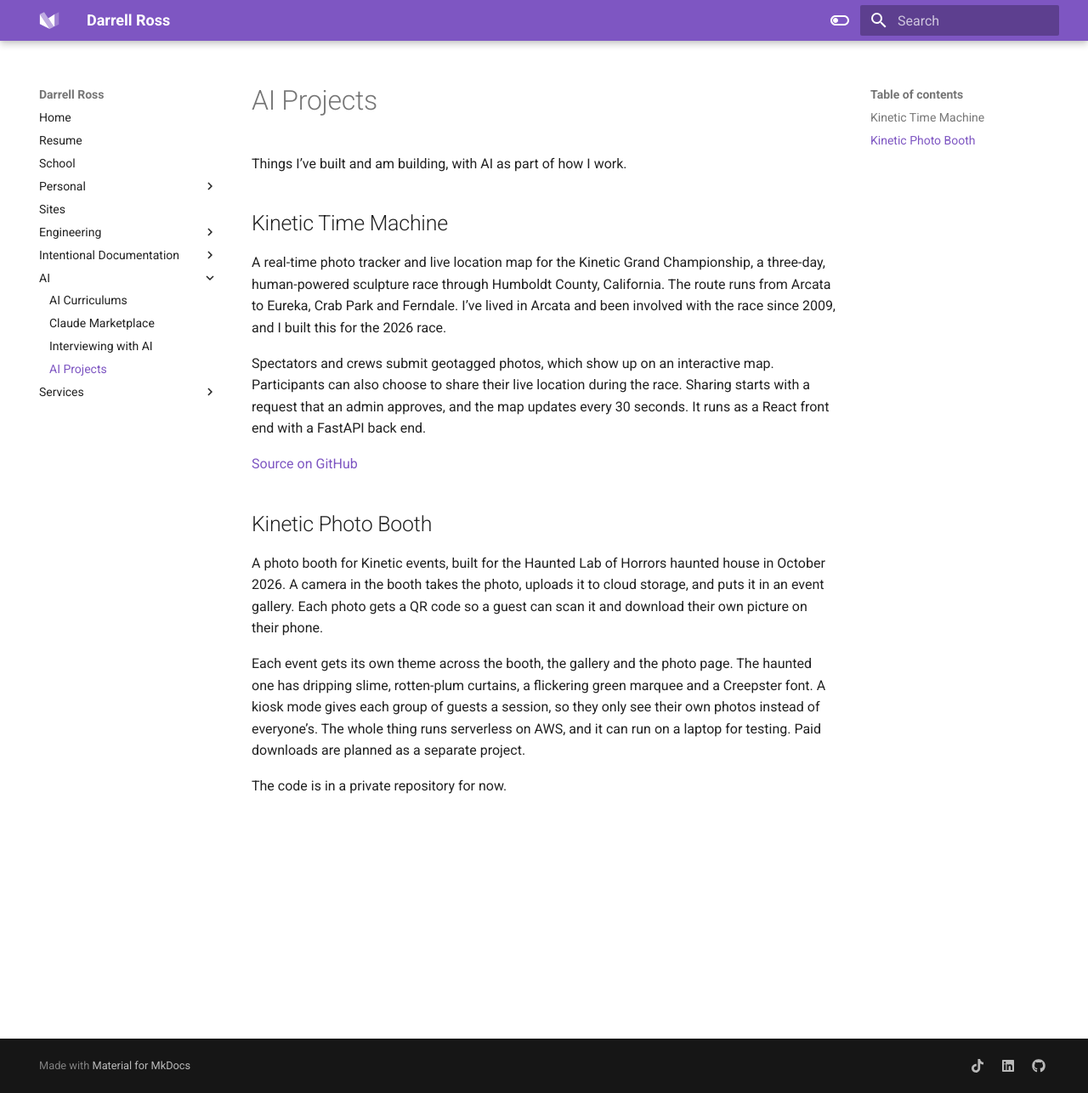
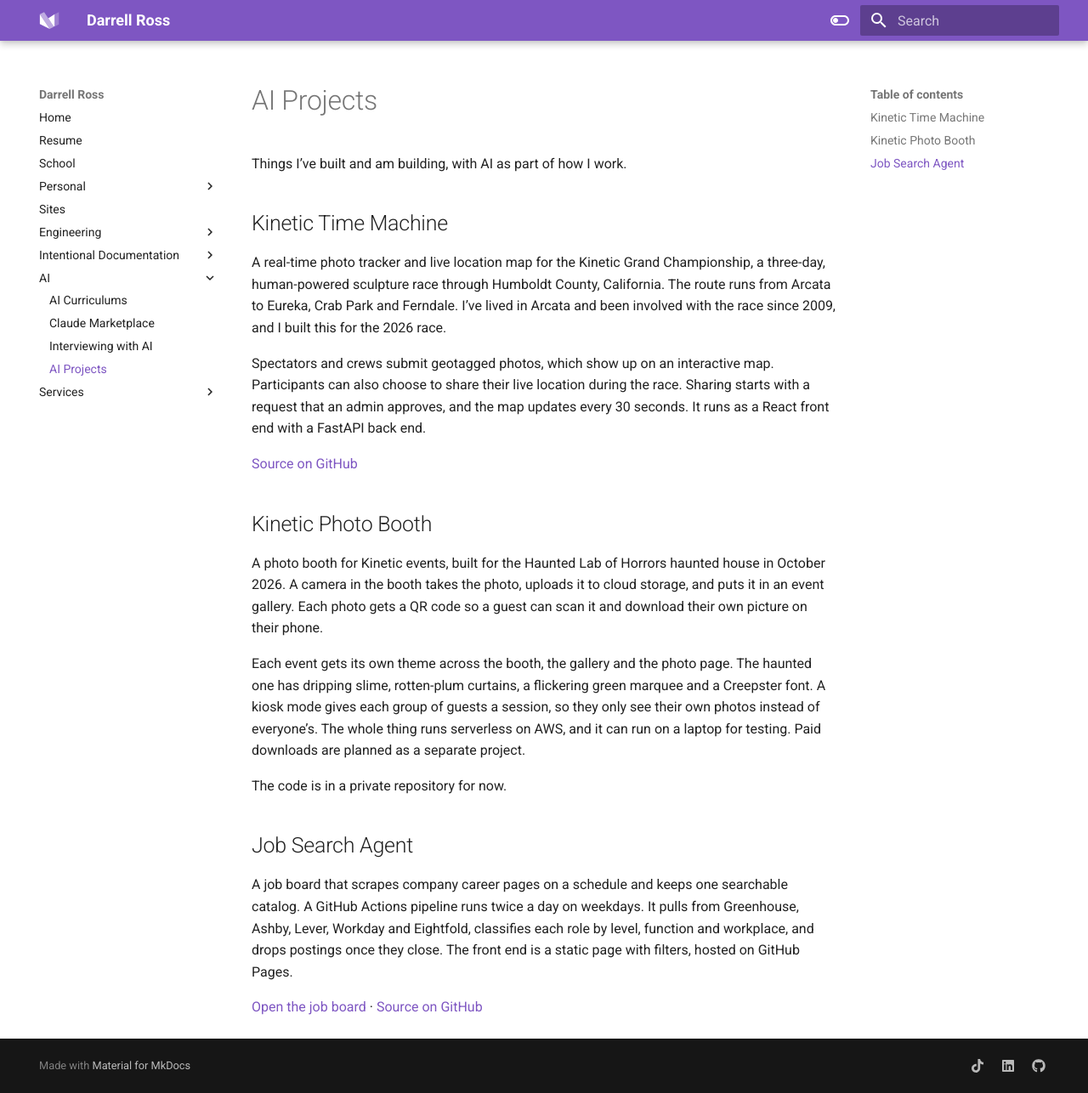
Before and after one commit to eukota/eukota.github.io, an MkDocs documentation site: the page built from docs/ai/projects.md, in a window 1280 px wide and 1286 px high. Shown: the whole window at 85% size. Built offline with MkDocs 1.6.1 and Material for MkDocs 9.7.7, drawn with Linux system fonts in a browser that asks for light colours.

Commit message:
Link to the Job Search Agent from AI Projects
Co-Authored-By: Claude Sonnet 5.5 <noreply@anthropic.com>

```diff
--- a/docs/ai/projects.md
+++ b/docs/ai/projects.md
@@ -18,3 +18,9 @@ A photo booth for Kinetic events, built for the Haunted Lab of Horrors haunted h
 Each event gets its own theme across the booth, the gallery and the photo page. The haunted one has dripping slime, rotten-plum curtains, a flickering green marquee and a Creepster font. A kiosk mode gives each group of guests a session, so they only see their own photos instead of everyone's. The whole thing runs serverless on AWS, and it can run on a laptop for testing. Paid downloads are planned as a separate project.
 
 The code is in a private repository for now.
+
+## Job Search Agent
+
+A job board that scrapes company career pages on a schedule and keeps one searchable catalog. A GitHub Actions pipeline runs twice a day on weekdays. It pulls from Greenhouse, Ashby, Lever, Workday and Eightfold, classifies each role by level, function and workplace, and drops postings once they close. The front end is a static page with filters, hosted on GitHub Pages.
+
+[Open the job board](https://eukota.github.io/job-search-agent/) · [Source on GitHub](https://github.com/eukota/job-search-agent)
```
